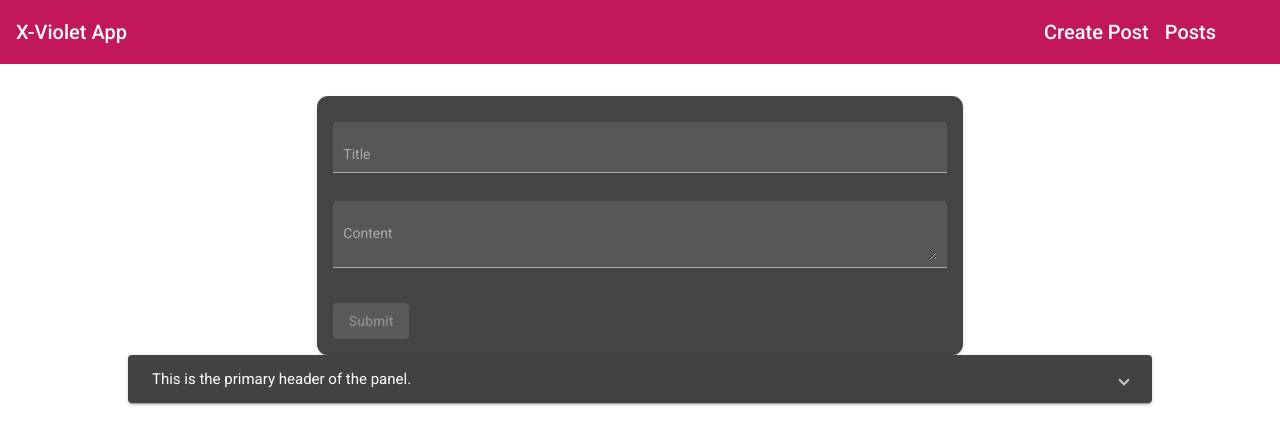
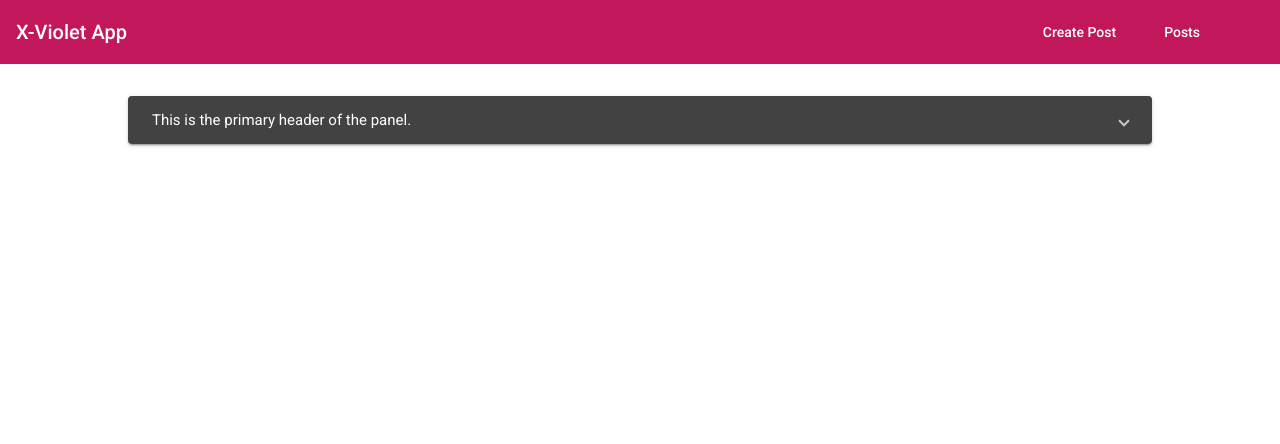
Before and after one commit to emirtl/Mean-App, an Angular app: page / in a window 1280 px wide. Shown: the top 444 px of the page. Built offline with nearby package versions, Linux system fonts and the light colour scheme.

Commit message:
routing done

```diff
--- a/src/app/app.component.html
+++ b/src/app/app.component.html
@@ -1,5 +1,4 @@
 <app-header></app-header>
 <main>
-    <app-create-post></app-create-post>
-    <app-post-list></app-post-list>
+    <router-outlet></router-outlet>
 </main>
--- a/src/app/app.module.ts
+++ b/src/app/app.module.ts
@@ -13,6 +13,7 @@ import { HeaderComponent } from './header/header.component';
 import { NoopAnimationsModule } from '@angular/platform-browser/animations';
 import { CreatePostComponent } from './posts/create-post/create-post.component';
 import { PostListComponent } from './posts/post-list/post-list.component';
+import { AppRoutingModule } from './app.routing.module';
 
 @NgModule({
   declarations: [
@@ -24,6 +25,7 @@ import { PostListComponent } from './posts/post-list/post-list.component';
   imports: [
     BrowserModule,
     FormsModule,
+    AppRoutingModule,
     NoopAnimationsModule,
     MatToolbarModule,
     MatInputModule,
--- a/src/app/header/header.component.css
+++ b/src/app/header/header.component.css
@@ -15,3 +15,7 @@ li {
 a {
     text-decoration: none;
 }
+
+.brand a {
+    color: white;
+}
--- a/src/app/header/header.component.html
+++ b/src/app/header/header.component.html
@@ -1,14 +1,14 @@
 <mat-toolbar color="primary">
-    <span>X-Violet App</span>
+    <span class="brand">X-Violet App</span>
     <span class="spacer"></span>
 
     <ul>
         <li>
-            <a>Create Post</a>
+            <a mat-button routerLink="/create">Create Post</a>
         </li>
 
         <li>
-            <a>Posts</a>
+            <a mat-button routerLink="/">Posts</a>
         </li>
     </ul>
 </mat-toolbar>
```
Also changed, not shown: src/app/app.routing.module.ts (added, +21 -0 lines).
